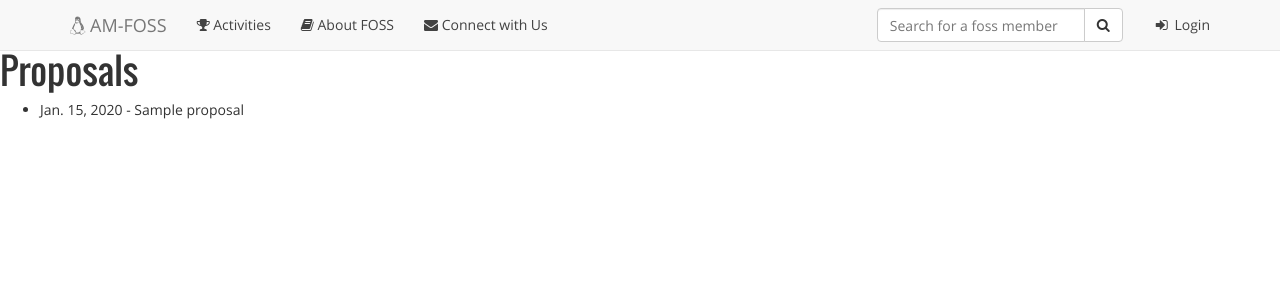
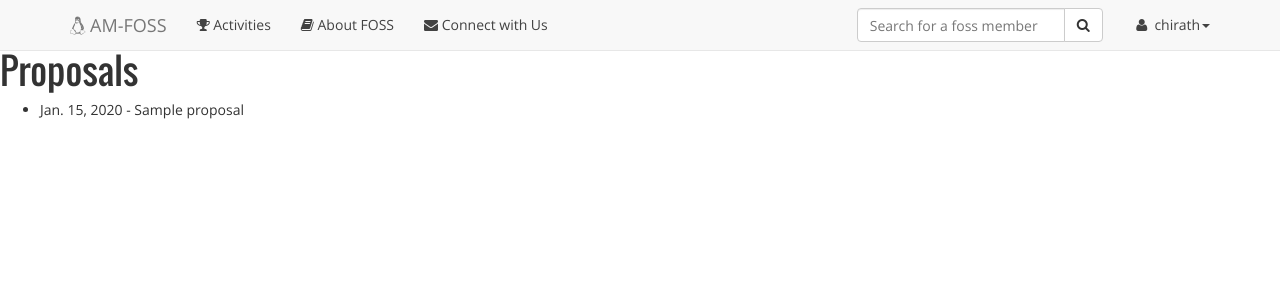
Before and after one commit to amfoss/club-website-2017, a Django app: page /proposal/ in a window 1280 px wide. Shown: the top 300 px of the page. Run offline with Django 3.2, Linux system fonts and the light colour scheme; a user stored in the database is signed in; tables that the repository leaves empty hold one stand-in row (values such as "Sample post"); parts of the project's set-up code (start-up, migrations or seed data) failed here and were passed over; some libraries are stand-ins or nearby versions.

Commit message:
all pages now show logged in user

```diff
--- a/register/views.py
+++ b/register/views.py
@@ -359,7 +359,7 @@ def update_profile_pic(request):
 
 class ChangePasswordView(FormView):
     template_name = 'registration/password_change.html'
-    success_url = '/register/login'
+    success_url = '/register/password_reset_success'
     form_class = ChangePasswordForm
 
     def post(self, request, uidb64=None, token=None, *arg, **kwargs):
--- a/templates/static/navbar_fixed_top.html
+++ b/templates/static/navbar_fixed_top.html
@@ -87,14 +87,14 @@ if (typeof console === "undefined") {
                         </span>
                     </div><!--input-group-->
                 </form>
-                {% if not is_loggedin %}
+                {% if not request.user.is_authenticated %}
                 <li class="{% ifequal request.path '/register/login' %}active{% endifequal %}">
                     <a href="/register/login"><i class="fa fa-sign-in fa-fw"></i> Login</a>
                 </li>
                 {% else %}
                 <li class="dropdown">
                     <a href="#" class="dropdown-toggle" data-toggle="dropdown">
-                        <i class="fa fa-user fa-fw"></i> {{ username }}<span class="caret"></span>
+                        <i class="fa fa-user fa-fw"></i> {{ request.user.username }}<span class="caret"></span>
                     </a>
                     <ul class="dropdown-menu" role="menu">
                         <li>
```
Also changed, not shown: db.sqlite3.
